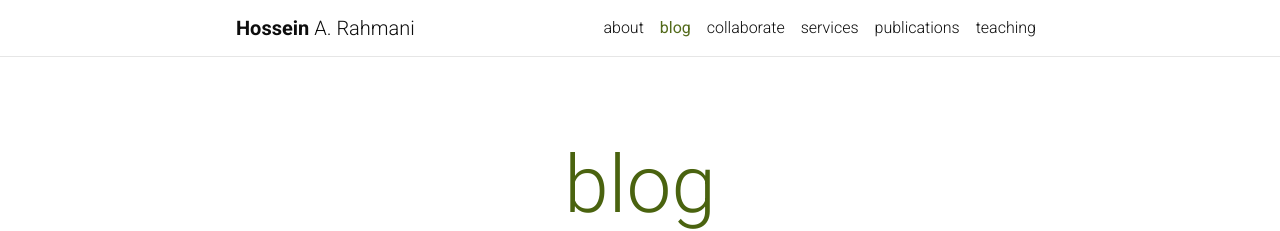
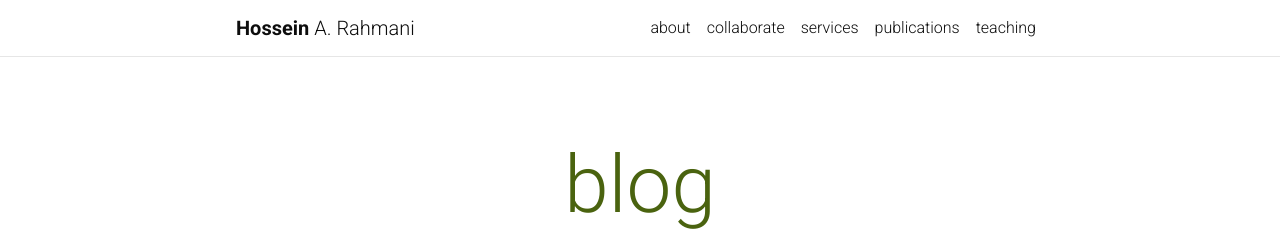
Before and after one commit to rahmanidashti/rahmanidashti.github.io, a Jekyll site: the page built from blog/index.html, in a window 1280 px wide. Shown: the top 231 px of the page. Built offline with Jekyll 4.4.1, drawn with Linux system fonts in a browser that asks for light colours; full-size pictures stand in for the smaller copies a plugin makes; the list of posts is cut into pages by our own code; comment, search, counter and statistics services are not loaded; a style sheet for code colours, icons or effects is not loaded.

Commit message:
blog updated

```diff
--- a/_config.yml
+++ b/_config.yml
@@ -120,7 +120,7 @@
 # -----------------------------------------------------------------------------
 
 blog_name: blog # blog_name will be displayed in your blog page
-blog_nav_title: blog # your blog must have a title for it to be displayed in the nav bar
+blog_nav_title: # your blog must have a title for it to be displayed in the nav bar
 blog_description: blog posts
 permalink: /blog/:year/:title/
 
--- a/blog/index.html
+++ b/blog/index.html
@@ -1,6 +1,6 @@
 ---
 layout: default
-title:
+title: blog
 pagination:
   enabled: true
   collection: posts
```
